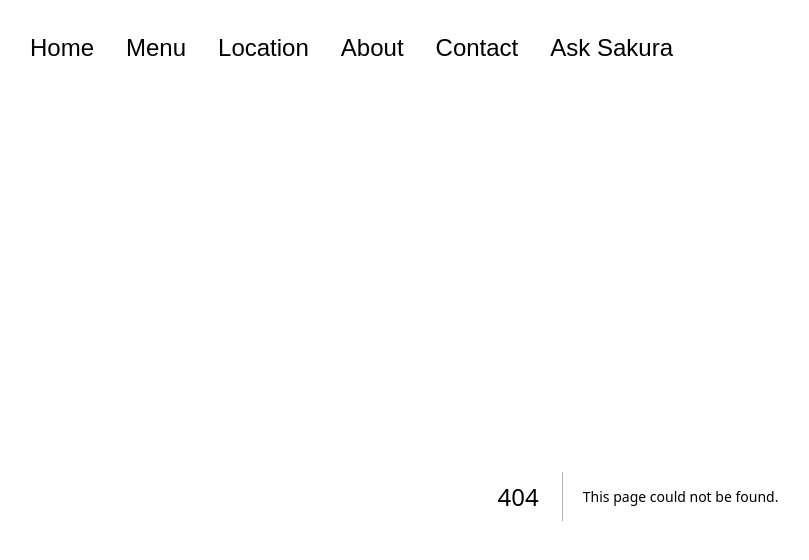
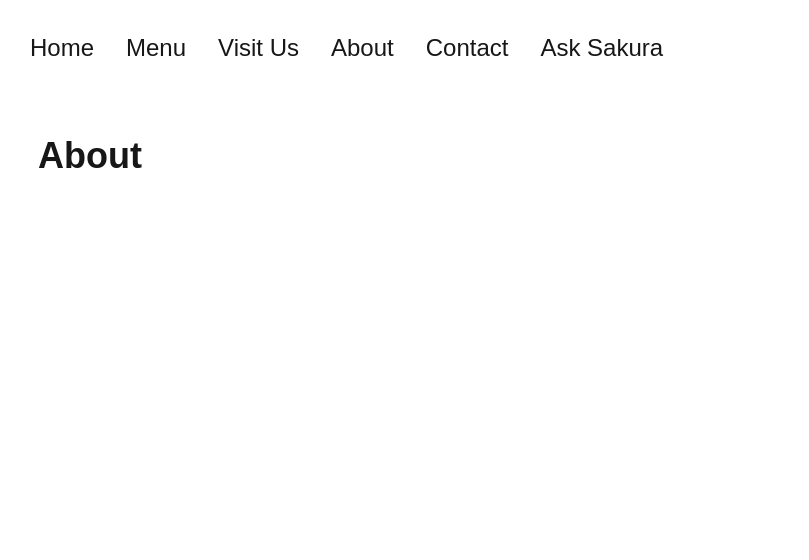
Before and after one commit to rebeccashinyan/restaurant-ai-assistant, a Next.js app: page /visit in a window 1280 px wide. Before the commit this address had no page. Shown: the top 560 px of the page, without its empty margins (2-811 px from the left). Built offline with nearby package versions, Linux system fonts and the light colour scheme.

Commit message:
add visit

```diff
--- a/app/layout.tsx
+++ b/app/layout.tsx
@@ -32,7 +32,7 @@ export default function RootLayout({
         <nav className="flex gap-8 p-8 text-2xl font-medium">
           <Link href="/">Home</Link>
           <Link href="/menu">Menu</Link>
-          <Link href="/location">Location</Link>
+          <Link href="/visit">Visit Us</Link>
           <Link href="/about">About</Link>
           <Link href="/contact">Contact</Link>
           <Link href="/ask">Ask Sakura</Link>
--- a/app/location/page.tsx
+++ b/app/visit/page.tsx
@@ -1,4 +1,4 @@
-export default function LocationPage() {
+export default function VisitPage() {
     return (
       <main className="p-10">
         <h1 className="text-4xl font-bold">
```
